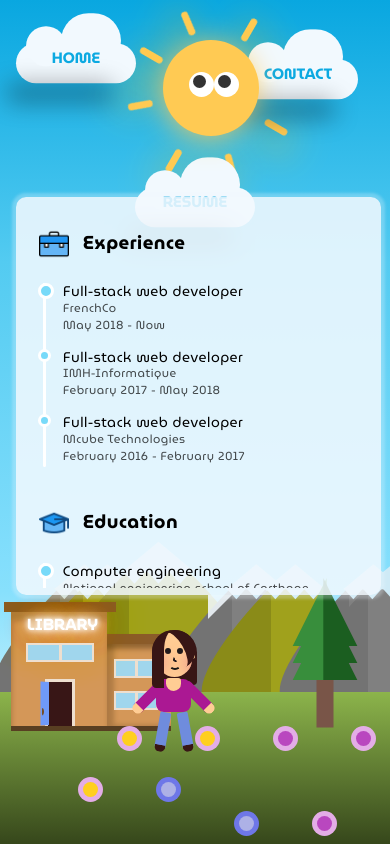
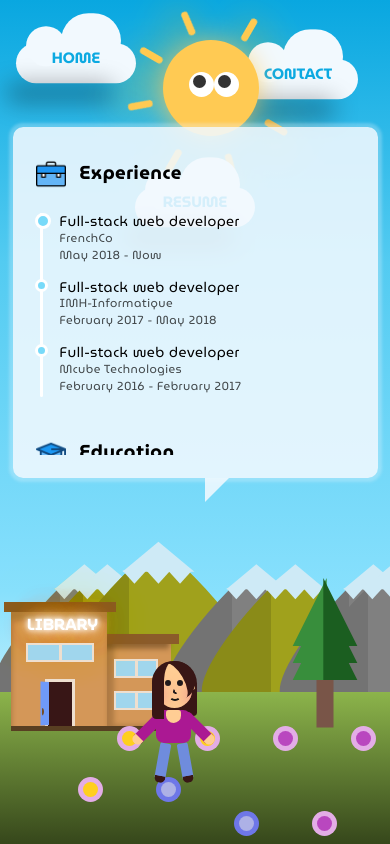
Before and after one commit to lemaa/amell.io, a React (Create React App) app: page /resume in a window 390 px wide. Built offline with nearby package versions, Linux system fonts and the light colour scheme.

Commit message:
fix: responsive items

```diff
--- a/src/components/Avatar/AvatarStyle.js
+++ b/src/components/Avatar/AvatarStyle.js
@@ -5,7 +5,6 @@ const movingDefault = keyframes`
     0% {
         transform: scale(0.4);
         opacity: 1;
-        // left: -13.5em;
         left: ${props => props.startLeftPostionAnimation?`${props.startLeftPostionAnimation}em`: '-13.5em'}
 
     }
@@ -14,7 +13,7 @@ const movingDefault = keyframes`
 
         transform: scale(0.9);
         opacity: 1;
-        left: 9em;
+        left: 12em;
     }
 `;
 
@@ -36,10 +35,10 @@ const movingMobile = keyframes`
 `;
 
 const AvatarSection = styled.div`
-    left: ${props => props.animation ===true ? '-13.5em' : '9em'};
-    position: relative;
-    top: 2em;
-    z-index: 9;
+    left: ${props => props.animation ===true ? `${props.startLeftPostionAnimation}em` : '12em'};
+    position: absolute;
+    bottom: -2em;
+    z-index: 999;
     transform: ${props => props.animation ===true ? 'scale(0.4)' : 'scale(1)'};
     opacity: ${props => props.animation ===true ? '0' : '1'};
     animation: ${props => props.animation ===true ? css`4s 1 forwards 2s ${movingDefault}` : 'none'};
--- a/src/components/Base/City.js
+++ b/src/components/Base/City.js
@@ -1,6 +1,5 @@
 import React , {useRef} from 'react';
 import { useTranslation } from 'react-i18next';
-import {Link} from 'react-router-dom';
 import MediaQuery from 'react-responsive';
 
 import Cloud from '../Cloud';
@@ -36,12 +35,7 @@ const City = (props) => {
                         position={{top: "1em", right: "2em"}}><TextLink to="/contact">{t('Contact')}</TextLink></Cloud>
             </Sky>
 
-                {/* <React.Fragment>
-                <MediaQuery maxDeviceWidth={1800} minDeviceWidth={768}>
 
-                </MediaQuery>
-
-                </React.Fragment> */}
 
 
             <OverFloor>
--- a/src/components/Content/ContentStyle.js
+++ b/src/components/Content/ContentStyle.js
@@ -9,11 +9,12 @@ const display = keyframes`
 
     }
 `;
+
 const ContentSection = styled.div`
     float: left;
     padding: 7px;
     background: rgba(242, 249, 254, 0.88);
-    position: relative;
+    position: absolute;
     margin-right: 15px;
     border-radius: 10px;
     box-shadow: 0px 0px 3px 4px rgba(242, 249, 254, 0.28);
@@ -25,14 +26,14 @@ const ContentSection = styled.div`
     line-height: 1.7em;
     letter-spacing: 0.5px;
     text-align: center;
-    min-height: 10em;
-    max-height: 30em;
     z-index: 10;
     left: ${props => props.position.left ? props.position.left : 'unset'};
     right: ${props => props.position.right ?  props.position.right  : 'unset'};
     top: ${props => props.position.top ? props.position.top : 'unset'};
     bottom: ${props => props.position.bottom ? props.position.bottom : 'unset'};
     margin: ${props => props.position.margin ? props.position.margin : 'unset'};
+    min-height: 10em;
+    height: ${props => props.height ? props.height : 'unset'};
 
 
 
@@ -48,9 +49,10 @@ const ContentSection = styled.div`
 	    border: 12px solid;
 	    border-color: rgba(242,249,254,0.88) transparent transparent rgba(242,249,254,0.88);
     }
-    @media (max-width: 768px) {
-        left: 1em;
-        top: ${props => props.position.topMobile ? props.position.topMobile : '-15em'};
+    @media (max-width: 920px) {
+        left: 0;
+        top: ${props => props.position.topMobile ? props.position.topMobile : '0'};
+        right: 0;
         width: 90%;
         &::after{
             left: 12em;
--- a/src/components/Content/index.js
+++ b/src/components/Content/index.js
@@ -9,6 +9,7 @@ const Content = (props) => {
 
     const [position] = useState(props.position);
     const [animation] = useState(props.animation);
+    const [height] = useState(props.height);
     const [animationStartDelay] = useState(props.animationStartDelay);
     const [typingStartDelay] = useState(props.typingStartDelay);
     const [typingSpeed] = useState(props.typingSpeed);
@@ -16,9 +17,9 @@ const Content = (props) => {
     const [finishedTyping, setFinishedTyping] = useState(false);
 
     const onFinishedTyping = () => setFinishedTyping(true);
-
+console.log(height);
 return(
-        <ContentSection  animation ={animation} animationStartDelay={animationStartDelay} position={position}>
+        <ContentSection  animation ={animation} animationStartDelay={animationStartDelay} position={position} height={height}>
             {textMessage &&
                 <Typing startDelay={typingStartDelay} speed={typingSpeed} onFinishedTyping={onFinishedTyping} >
                     {textMessage}
--- a/src/components/House/index.js
+++ b/src/components/House/index.js
@@ -42,7 +42,7 @@ const House = (props) => {
                     <div className="vertical"></div>
                 </HouseWindow>
                 <HouseDoor>
-                    <FrontDoor className="frontdoor" doorAnimation={doorAnimation}>
+                    <FrontDoor id="frontdoor" className="frontdoor" doorAnimation={doorAnimation}>
                         <Doorknob></Doorknob>
                     </FrontDoor>
                 </HouseDoor>
--- a/src/components/OnlineResume/OnlineResumeStyle.js
+++ b/src/components/OnlineResume/OnlineResumeStyle.js
@@ -1,12 +1,12 @@
 import styled  from 'styled-components';
 
 const OnlineResumeSection = styled.div`
-    max-height: 24em;
+    max-height: 95%;
     overflow: auto;
     width: 100%;
     display: flex;
     flex-flow: row wrap;
-`;
+ `;
 
 const WorkExperience = styled.div`
     width: 48%;
--- a/src/containers/Contact.js
+++ b/src/containers/Contact.js
@@ -14,7 +14,7 @@ const Contact = () => {
         <City>
             <Telephone position={{left:'1.5em', bottom: '4em'}}/>
             <Avatar move={false}/>
-            <Content typingStartDelay={0} textMessage={t('ContactText')} typingSpeed={100} position={{left: '8em', top: '-11em'}}>
+            <Content typingStartDelay={0} textMessage={t('ContactText')} typingSpeed={100} position={{left: '15em', bottom: '3em', margin:'0 auto'}}>
                 <SocialLinks email={true} skype={true} linkedin={true} facebook={true}></SocialLinks>
             </Content>
         </City>
--- a/src/containers/Home.js
+++ b/src/containers/Home.js
@@ -13,9 +13,9 @@ const Home = (props ) => {
 
 
          useEffect(() => {
-            const floor = document.getElementById("floor");
+            const floor = document.getElementById("frontdoor");
             let offset = floor.getBoundingClientRect();
-            sethousePostionTop(offset.top + offset.height/2);
+            sethousePostionTop(offset.left);
 
           });
 
@@ -29,14 +29,14 @@ const Home = (props ) => {
         <City>
 
             <House position={{left:'1.5em', bottom: '4em'}} doorAnimation={true}/>
-            {/* <Avatar animation= {true}/>
+            <Avatar animation= {true} startLeftPostionAnimation={4}/>
             <Content
                 typingStartDelay={6500}
                 animationStartDelay={6}
                 textMessage={textMessage}
                 typingSpeed={10}
-                position={{left: '8em', top: '-11em'}}
-                animation={true}/> */}
+                position={{left: '15em', bottom: '3em', margin:'0 auto'}}
+                animation={true}/>
         </City>
         );
 };
--- a/src/containers/Resume.js
+++ b/src/containers/Resume.js
@@ -6,16 +6,29 @@ import Avatar from '../components/Avatar';
 import Content from '../components/Content';
 import Library from '../components/Library';
 import OnlineResume from '../components/OnlineResume';
+ import { useMediaQuery } from 'react-responsive'
 
 const Resume = (props) => {
-
+    const bigHeighs = useMediaQuery({ query: '(min-height: 925px)' })
+    const smallHeighs = useMediaQuery({ query: '(max-height: 924px)' })
      return (
         <City>
             <Library  position={{left:'1.5em', bottom: '4em'}}/>
             <Avatar move={false}/>
-            <Content position={{left: '7em', bottom: '25em', topMobile:'-29em'}}>
+
+            {bigHeighs &&
+                <Content position={{left: '15em', bottom: '3em', margin:'0 auto',  topMobile:'-29em'}} height={'50vh'}>
+                    <OnlineResume/>
+                </Content>
+            }
+             {smallHeighs &&
+                <Content position={{left: '15em', bottom: '3em', margin:'0 auto',  topMobile:'-29em'}} height={'40vh'}>
+                    <OnlineResume/>
+                </Content>
+            }
+            {/* <Content position={{left: '15em', bottom: '3em', margin:'0 auto',  topMobile:'-29em'}} >
                 <OnlineResume/>
-            </Content>
+            </Content> */}
         </City>
         );
 };
```
